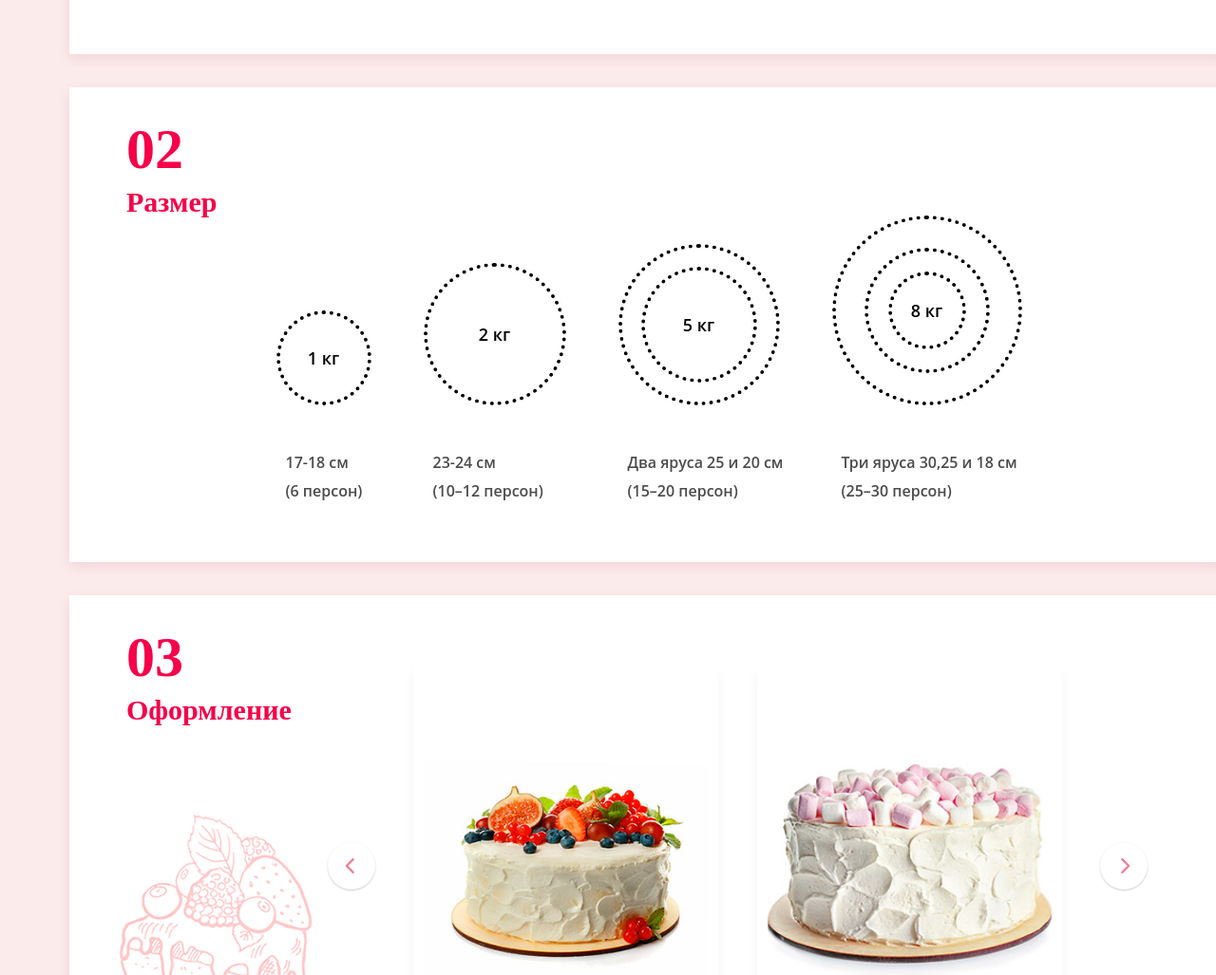
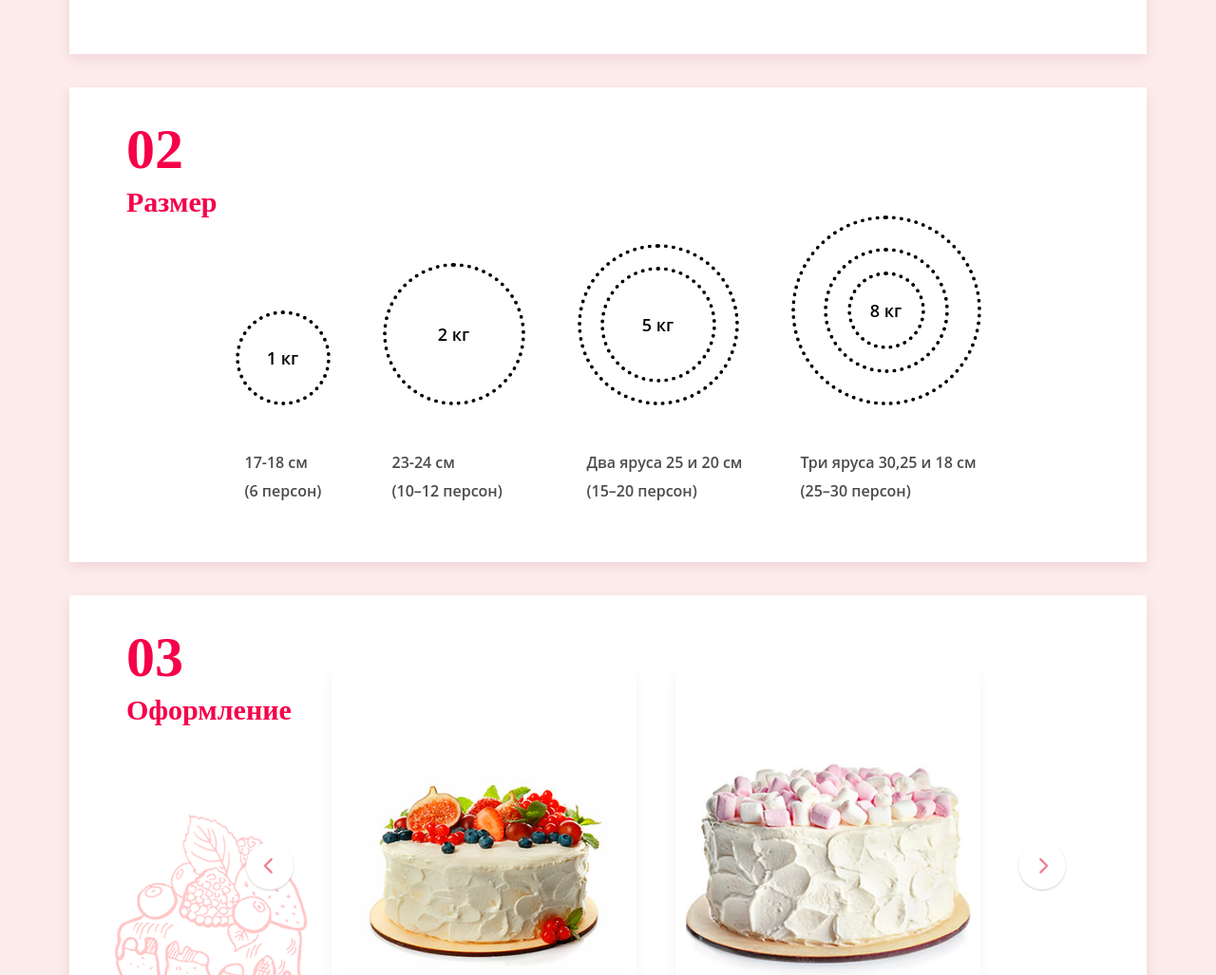
Before and after one commit to jlr910168/cakes, a website: page src/index.html in a window 1280 px wide. Shown: the part 3118-4145 px from the top of the page at 95% size. Drawn offline with nearby package versions, Linux system fonts and the light colour scheme; files that its build step writes are made by us from their sources; a web font is replaced by a local one.

Commit message:
remove width from body, changed header max-width

```diff
--- a/src/sass/_page-header.scss
+++ b/src/sass/_page-header.scss
@@ -4,12 +4,13 @@
   height: 100px;
   display: flex;
   align-items: center;
-  padding: 0 73px;
 }
 
 .page-header__wrapper {
+  max-width: 1220px;
+  width: 100%;
+  margin: 0 auto;
   display: flex;
-  width: 100%;
   justify-content: flex-start;
   align-items: baseline;
 }
@@ -38,7 +39,6 @@
 }
 
 .page-header__phone {
-  font-family: 'Open Sans', sans-serif;
   font-weight: bold;
   margin-left: auto;
 }
--- a/src/sass/main.scss
+++ b/src/sass/main.scss
@@ -2,22 +2,13 @@
 @import 'normalize';
 @import 'fonts';
 
-html {
-  background-color: #fff;
-}
-
 body {
-  width: 1366px;
-  margin: 0 auto;
   font-family: 'Open Sans', sans-serif;
   font-size: 18px;
   background-color: #fbebea;
-  box-shadow:
-     10px 0 40px 0 rgba(0, 0, 0, 0.1),  2px 0 9px 0 rgba(62, 57, 107, 0.1),
-    -10px 0 40px 0 rgba(0, 0, 0, 0.1), -2px 0 9px 0 rgba(62, 57, 107, 0.1);
 }
 
-* {
+*, *::after, *::before {
   box-sizing: border-box;
 }
 
```
